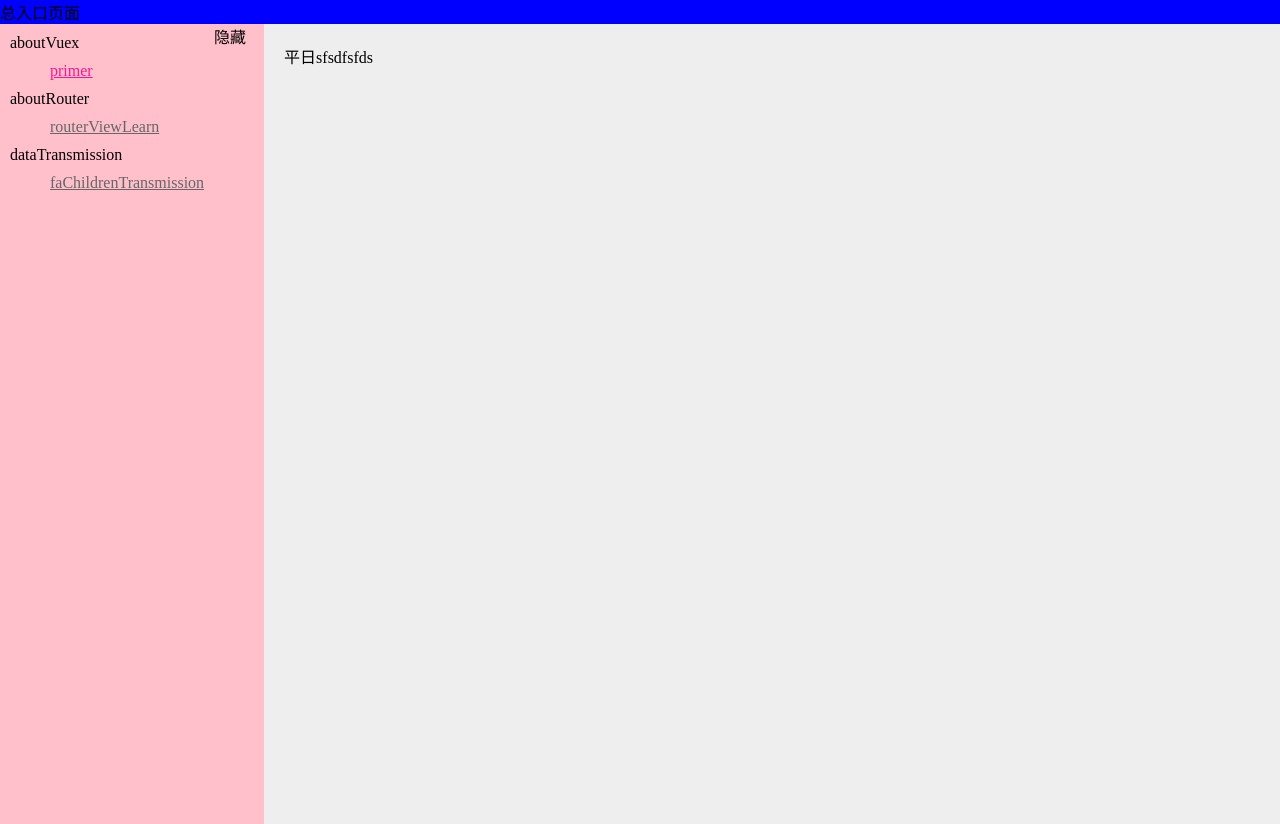
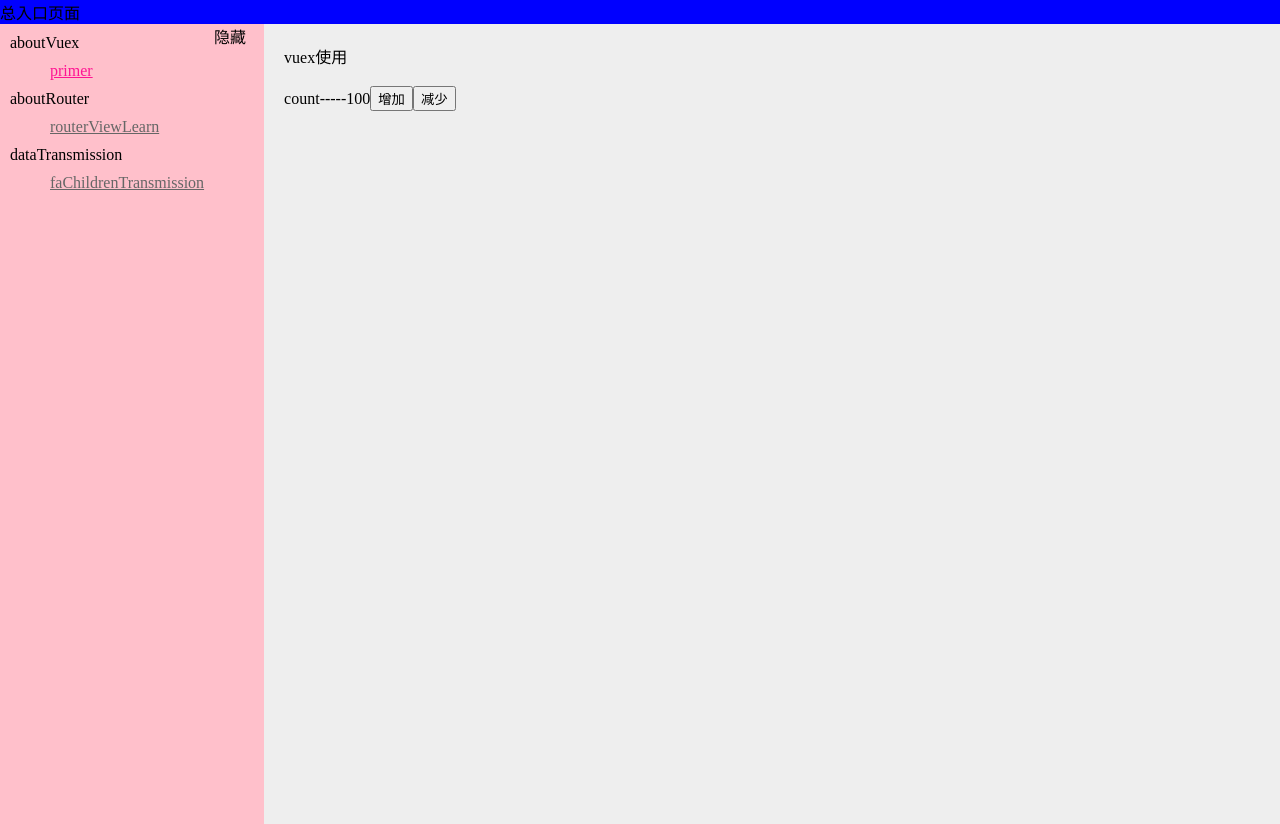
Before and after one commit to xiyanjo/workReview, a Vue app: page /index/primer in a window 1280 px wide. Built offline with nearby package versions, Linux system fonts and the light colour scheme.

Commit message:
'vuexStateMution'

```diff
--- a/src/App.vue
+++ b/src/App.vue
@@ -5,6 +5,7 @@
 </template>
 
 <script>
+
 export default {
   name: 'app',
   components: {
--- a/src/components/aboutVuex/primer.vue
+++ b/src/components/aboutVuex/primer.vue
@@ -4,13 +4,23 @@
     <FooterBar v-if="isShow" />
   </div> -->
   <div>
-      平日sfsdfsfds
+    <header>vuex使用</header>
+    <br>
+    <div>
+      <span>{{'count-----'+count}}</span>
+      <button @click="increaseCount">增加</button>
+      <button @click="reduceCount">减少</button>
+    </div>
+
   </div>
 </template>
 
 <script>
 // import FooterBar from '@/components/common/FooterBar'
 // import config from './config/index'
+
+import { mapState } from 'vuex'
+
 export default {
   name: 'App',
   components:{
@@ -21,9 +31,15 @@ export default {
     }
   },
   computed:{
-     isShow(){
-       return this.$store.getters.isShow;
-     }
+     ...mapState(['count'])
+  },
+  methods: {
+    reduceCount(){
+      this.$store.commit('reduceCount',2)
+    },
+    increaseCount(){
+      his.$store.commit('increaseCount')
+    }
   },
   watch:{
       $route(to,from){ //跳转组件页面后，监听路由参数中对应的当前页面以及上一个页面
@@ -31,18 +47,14 @@ export default {
         if(to.name=='book'||to.name=='my'){ // to.name来获取当前所显示的页面，从而控制该显示或隐藏footerBar组件
            this.$store.dispatch('showFooter') // 利用派发全局state.showFooter的值来控制        }else{
            this.$store.dispatch('hideFooter')
+        }else{
+           this.$store.dispatch('hideFooter')
         }
       }
   },
   mounted(){
-    console.log('primer.vue')
-  }
+
+  },
+
 }
 </script>
-        }else{
-           this.$store.dispatch('hideFooter')
-        }
-      }
-  }
-}
-</script>
--- a/src/main.js
+++ b/src/main.js
@@ -2,6 +2,7 @@ import Vue from 'vue'
 import App from './App.vue'
 import router from './router'
 import store from './store'
+
 
 import ElementUI from 'element-ui';
 import 'element-ui/lib/theme-chalk/index.css';
--- a/src/store.js
+++ b/src/store.js
@@ -1,48 +1,23 @@
-// import Vue from 'vue';
-// import Vuex from 'vuex';
-// Vue.use(Vuex);
-// const store = new Vuex.Store();
-
-// export default store;
-
-
 import Vue from 'vue';
 import Vuex from 'vuex';
 Vue.use(Vuex);
- const state={   //要设置的全局访问的state对象
-     showFooter: true,
-     changableNum:0
-     //要设置的初始属性值
-   };
-const getters = {   //实时监听state值的变化(最新状态)
-    isShow(state) {  //承载变化的showFooter的值
-       return state.showFooter
+
+const state={   //初始化state
+    count:100,
+};
+const getters = {   //处理state衍生状态
+
+};
+const mutations = { //初始化改变state中数据方法
+    increaseCount(state){
+        state.count+=4;
     },
-    getChangedNum(){  //承载变化的changebleNum的值
-       return state.changableNum
+    reduceCount(state,n){
+        state.count-=n;
     }
 };
-const mutations = {
-    show(state) {   //自定义改变state初始值的方法，这里面的参数除了state之外还可以再传额外的参数(变量或对象);
-        state.showFooter = true;
-    },
-    hide(state) {  //同上
-        state.showFooter = false;
-    },
-    newNum(state,sum){ //同上，这里面的参数除了state之外还传了需要增加的值sum
-       state.changableNum+=sum;
-    }
-};
- const actions = {
-    hideFooter(context) {  //自定义触发mutations里函数的方法，context与store 实例具有相同方法和属性
-        context.commit('hide');
-    },
-    showFooter(context) {  //同上注释
-        context.commit('show');
-    },
-    getNewNum(context,num){   //同上注释，num为要变化的形参
-        context.commit('newNum',num)
-     }
+ const actions = { //异步 调用mution中方法改变state
+
 };
   const store = new Vuex.Store({
        state,
```
